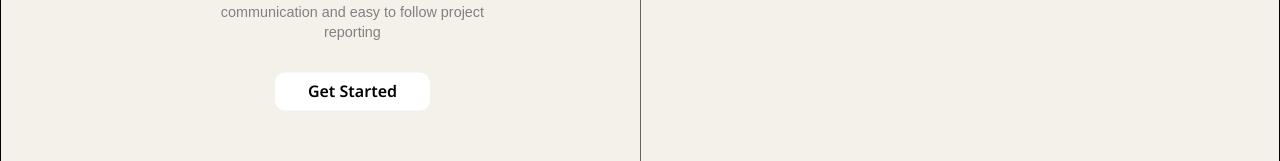
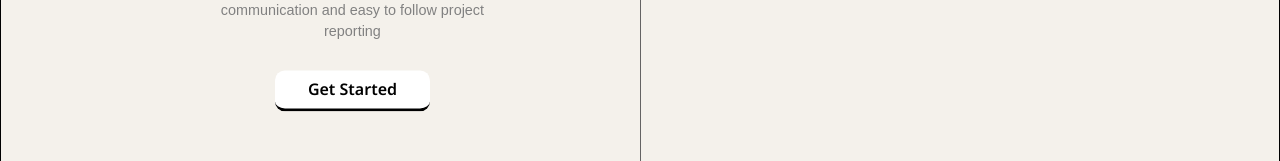
Before and after one commit to ggomesneto87/Dashboard, a React (Create React App) app: page / in a window 1280 px wide. Shown: the part 555-716 px from the top of the page. Built offline with nearby package versions, Linux system fonts and the light colour scheme; a web font is replaced by a local one.

Commit message:
adding border

```diff
--- a/src/components/Landing/LandRight/css/LandRight.css
+++ b/src/components/Landing/LandRight/css/LandRight.css
@@ -51,6 +51,7 @@
     left: 50%;
     padding: 0.5em;
     transform: translateX(-50%);
+    border-bottom: 3px solid black;
 }
 
 @media screen and (max-width: 1107px) {
```
